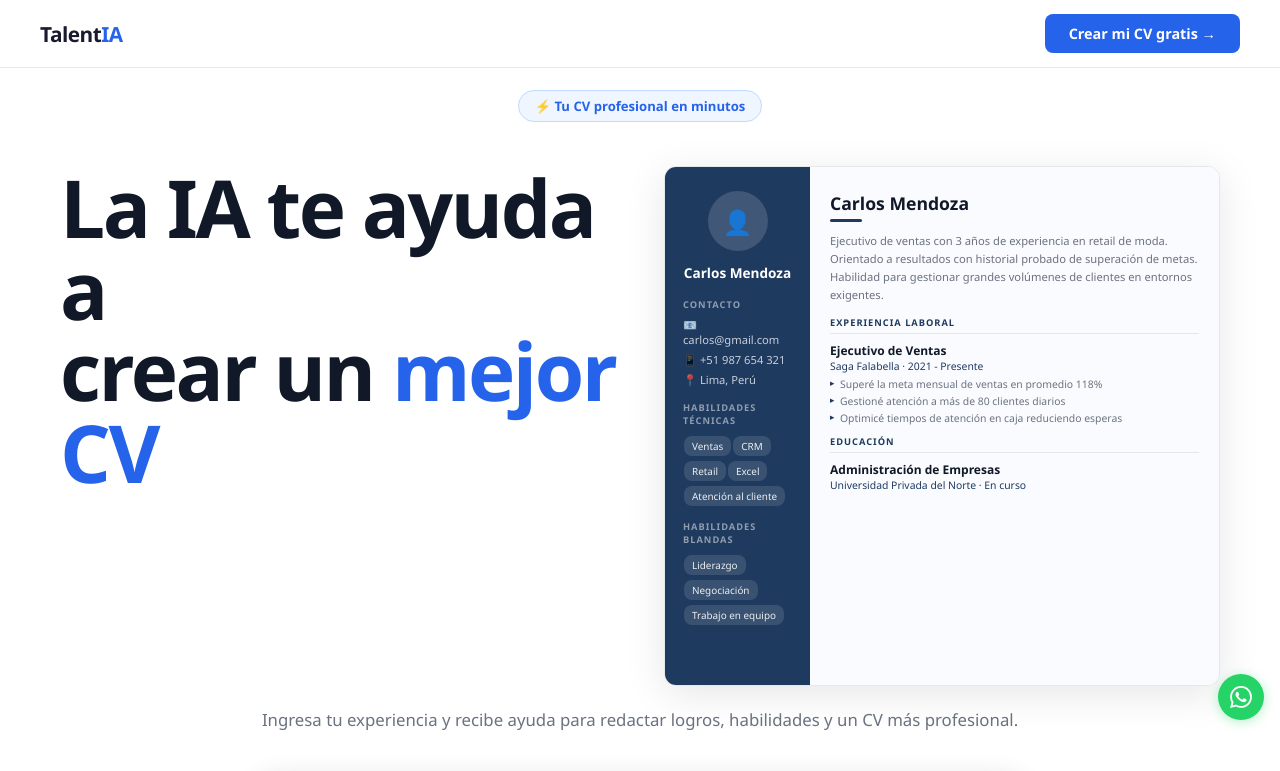
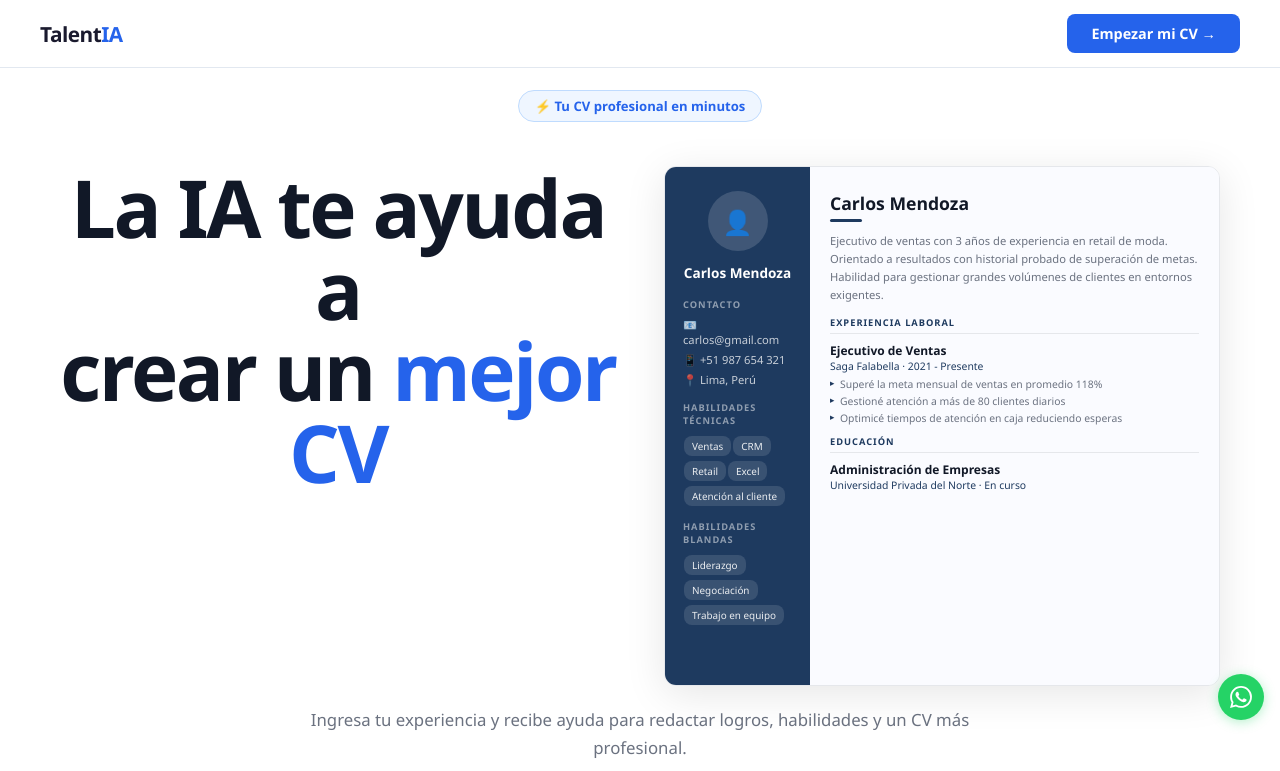
Before and after one commit to cemebe1986-jpg/cv-app-2, a website: page public/landing.html in a window 1280 px wide. Shown: the top 771 px of the page. Drawn offline with Linux system fonts and the light colour scheme.

Commit message:
Demo estatica

```diff
--- a/public/landing.html
+++ b/public/landing.html
@@ -193,8 +193,8 @@
     /* HERO — fondo blanco con acento azul */
     .hero { background: white; padding: 90px 60px 56px; border-bottom: 1px solid #f0f4ff; }
     .hero-inner { max-width: 1200px; margin: 0 auto; display: grid; grid-template-columns: 1fr 1fr; gap: 48px; align-items: stretch; }
-    .hero-content { text-align: left; display: flex; flex-direction: column; justify-content: center; }
-    .hero-badge { display: inline-block; background: #eff6ff; color: #2563eb; padding: 6px 16px; border-radius: 20px; font-size: 0.82rem; font-weight: 700; margin-bottom: 20px; border: 1px solid #bfdbfe; align-self: flex-start; }
+    .hero-content { text-align: center; display: flex; flex-direction: column; justify-content: center; align-items: center; }
+    .hero-badge { display: inline-block; background: #eff6ff; color: #2563eb; padding: 6px 16px; border-radius: 20px; font-size: 0.82rem; font-weight: 700; margin-bottom: 20px; border: 1px solid #bfdbfe; align-self: center; }
     .hero h1 { font-size: 5rem; font-weight: 900; color: #111827; line-height: 1.02; margin-bottom: 0; letter-spacing: -2.5px; flex: 1; }
     .hero h1 span { color: #2563eb; }
     .hero-sub { font-size: 1rem; color: #6b7280; line-height: 1.65; margin-top: 16px; }
@@ -358,7 +358,7 @@
 
 <nav>
   <div class="nav-logo">Talent<span>IA</span></div>
-  <a href="/crear" class="nav-cta">Crear mi CV gratis →</a>
+  <a href="/crear" class="nav-cta">Empezar mi CV →</a>
 </nav>
 
 <section class="hero">
@@ -522,7 +522,7 @@
   </div>
 
   <!-- Subtítulo centrado debajo de ambas columnas -->
-  <div style="max-width:1200px;margin:20px auto 0;text-align:center;">
+  <div style="max-width:680px;margin:20px auto 0;text-align:center;">
     <p style="font-size:1.05rem;color:#6b7280;line-height:1.65;">Ingresa tu experiencia y recibe ayuda para redactar logros, habilidades y un CV más profesional.</p>
   </div>
 
```
